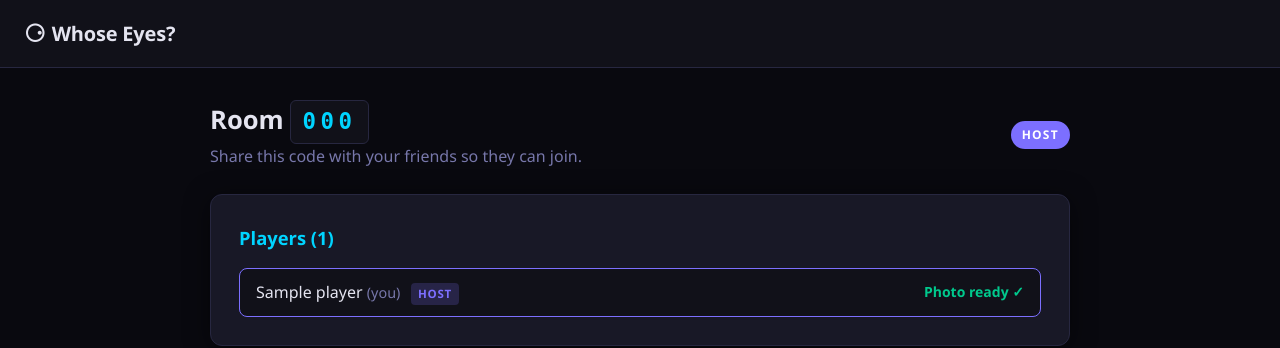
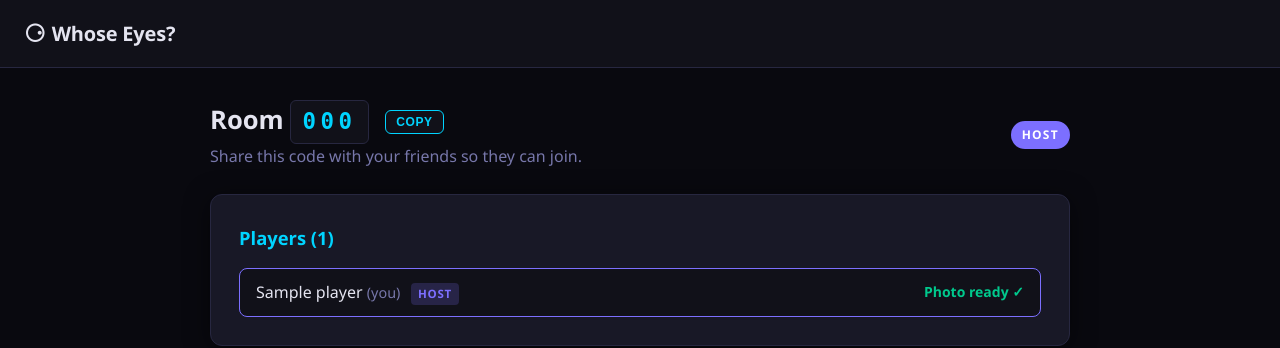
Before and after one commit to just1aman/WhoseEyes, a Flask app: template templates/room.html in a window 1280 px wide. Shown: the top 348 px of the page. Run offline with Flask 3, Linux system fonts and the light colour scheme; the template is opened without the code that fills it: values that come from a table or form of the project are taken from there, others are empty; tables that the repository leaves empty hold one stand-in row (values such as "Sample post").

Commit message:
Add copy-to-clipboard button for room code in lobby
Co-Authored-By: Claude Opus 4.6 (1M context) <noreply@anthropic.com>

```diff
--- a/static/css/style.css
+++ b/static/css/style.css
@@ -196,6 +196,25 @@ input[type="file"] { cursor: pointer; }
   padding: .2rem .7rem;
   border-radius: 6px;
 }
+
+.btn-copy {
+  display: inline-block;
+  font-size: .75rem;
+  font-weight: 700;
+  letter-spacing: .05em;
+  text-transform: uppercase;
+  background: var(--surface);
+  color: var(--accent2);
+  border: 1px solid var(--accent2);
+  border-radius: 6px;
+  padding: .25rem .65rem;
+  margin-left: .6rem;
+  cursor: pointer;
+  vertical-align: middle;
+  transition: background .15s, color .15s;
+}
+.btn-copy:hover { background: var(--accent2); color: var(--bg); }
+.btn-copy.copied { background: var(--success); border-color: var(--success); color: #fff; }
 
 .host-badge {
   background: var(--accent);
--- a/templates/room.html
+++ b/templates/room.html
@@ -8,7 +8,9 @@
 {% block content %}
 <div class="page-header">
   <div>
-    <h1>Room <span class="code-badge">{{ room.code }}</span></h1>
+    <h1>Room <span class="code-badge" id="roomCode">{{ room.code }}</span>
+      <button class="btn-copy" id="copyBtn" onclick="copyCode()" title="Copy room code">Copy</button>
+    </h1>
     <p class="muted">Share this code with your friends so they can join.</p>
   </div>
   {% if player.is_host %}
@@ -65,4 +67,16 @@
   <p>Waiting for the host to start the game&hellip; (page auto-refreshes)</p>
 </div>
 {% endif %}
+
+<script>
+function copyCode() {
+  var code = document.getElementById('roomCode').textContent.trim();
+  navigator.clipboard.writeText(code).then(function () {
+    var btn = document.getElementById('copyBtn');
+    btn.textContent = 'Copied!';
+    btn.classList.add('copied');
+    setTimeout(function () { btn.textContent = 'Copy'; btn.classList.remove('copied'); }, 2000);
+  });
+}
+</script>
 {% endblock %}
```
